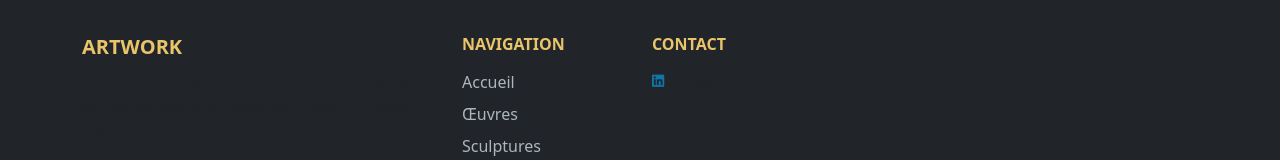
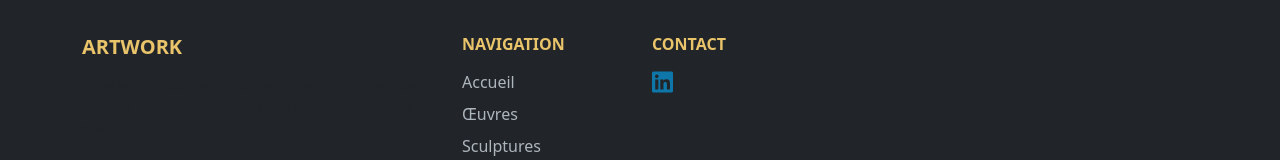
Before and after one commit to molka-svg/ArtConnect, an Angular app: page /home in a window 1280 px wide. Shown: the part 881-1041 px from the top of the page. Built offline with nearby package versions, Linux system fonts and the light colour scheme.

Commit message:
esm artiste temchi

```diff
--- a/src/app/app.component.html
+++ b/src/app/app.component.html
@@ -130,12 +130,12 @@
         <div class="col-lg-3 col-md-6 mb-4">
           <h6 class="text-uppercase fw-bold mb-3" style="color: #e9c46a;">Contact</h6>
           <ul class="list-unstyled text-muted small">
- <li class="mb-2">
-  <i class="fab fa-linkedin me-2" style="color: #0e76a8;"></i>
-  <a href="https://www.linkedin.com/in/ton-profil" target="_blank" style="text-decoration: none; color: inherit;">
-    LinkedIn
+<li class="mb-2">
+  <a href="https://www.linkedin.com/in/molka-ferchichi-b952a52b1/" target="_blank">
+    <i class="fab fa-linkedin" style="color: #0e76a8; font-size: 24px;"></i>
   </a>
 </li>
+
           </ul>
         </div>
 
```
